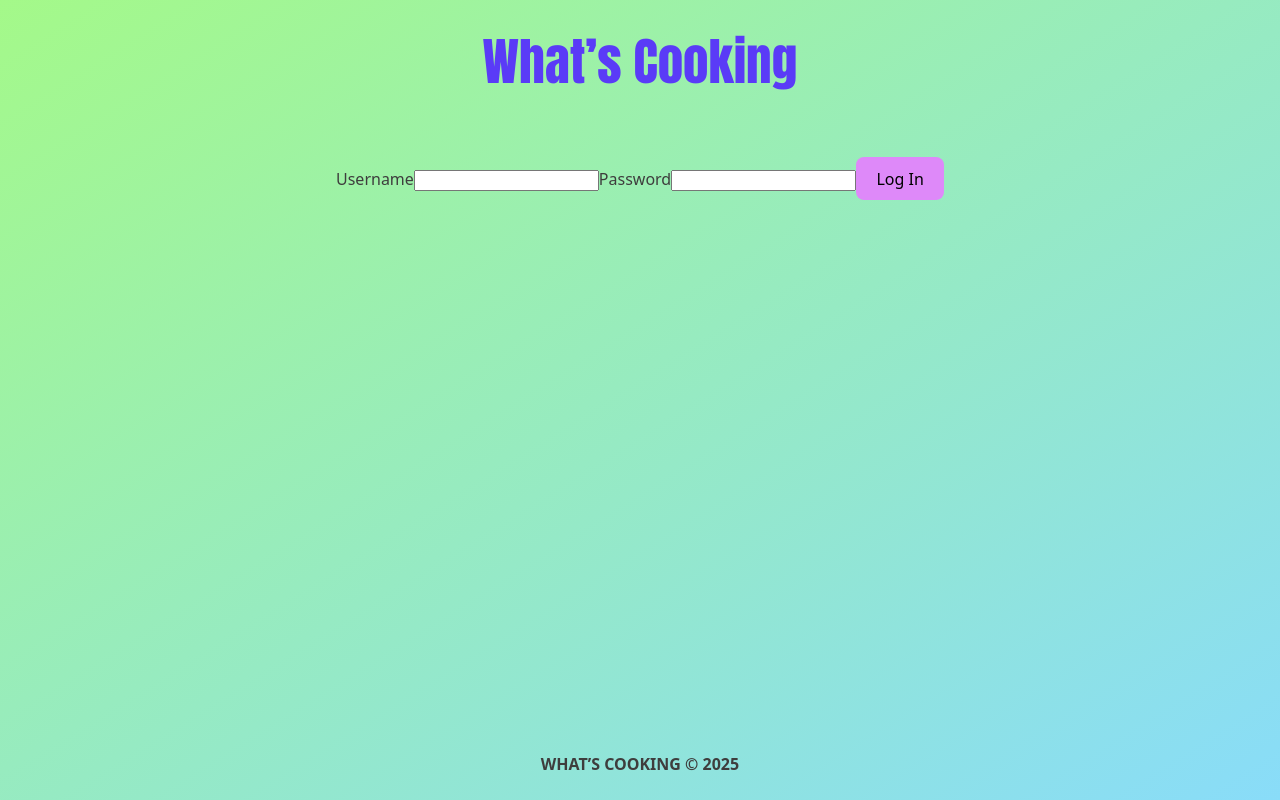
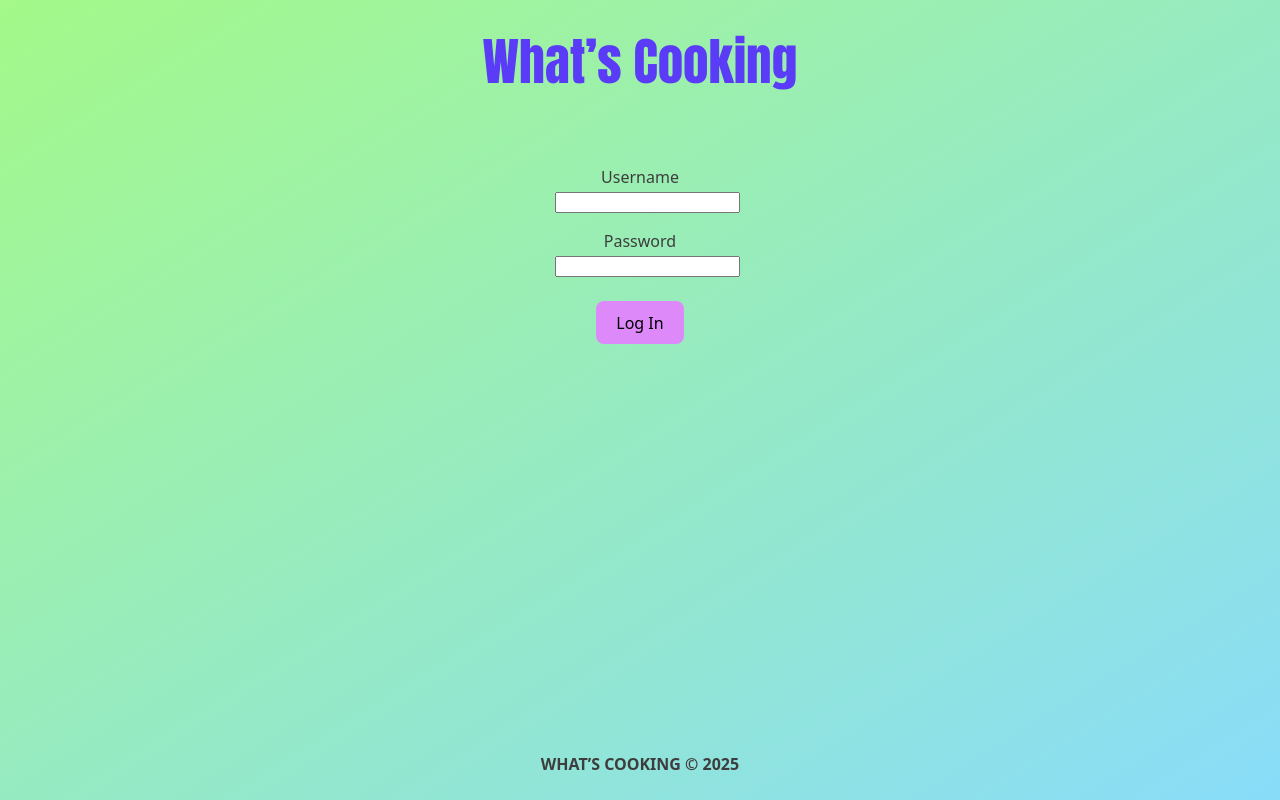
Before and after one commit to hk-15/whats_cooking, a React (Vite) app in the folder frontend/: page /admin in a window 1280 px wide. Built offline with nearby package versions, Linux system fonts and the light colour scheme; no server answers.

Commit message:
Add styles for log in page

```diff
--- /dev/null
+++ b/frontend/src/pages/admin/Admin.scss
@@ -0,0 +1,20 @@
+.account-form {
+    display: flex;
+    flex-direction: column;
+    align-items: end;
+    width: 80%;
+    margin: 0 auto;
+
+    label {
+        padding: .5rem;
+    }
+
+    input {
+        margin-left: 1rem;
+    }
+
+    .account-button {
+        align-self: center;
+        margin-top: 1rem;
+    }
+}
--- a/frontend/src/pages/admin/Admin.tsx
+++ b/frontend/src/pages/admin/Admin.tsx
@@ -6,6 +6,7 @@
 import LogOutButton from "../../components/logOut/LogOut";
 import { AddRecipe } from "../../components/admin/addRecipe/AddRecipe";
 import { getRecipes, type Recipe } from "../../api/apiClient";
+import "./Admin.scss";
 
 export function Admin(): JSX.Element {
   const loginContext = useContext(LoginContext);
```
